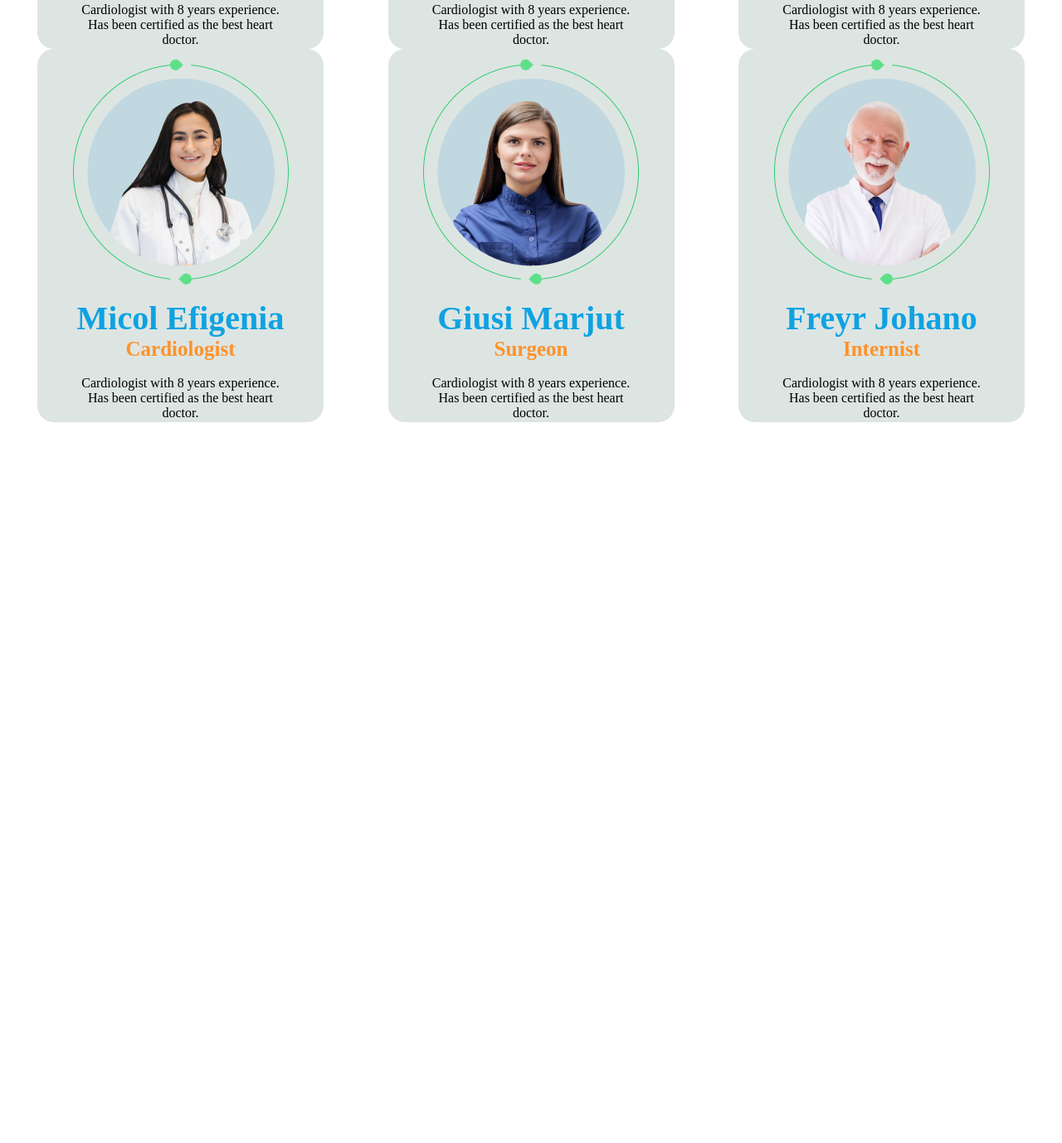
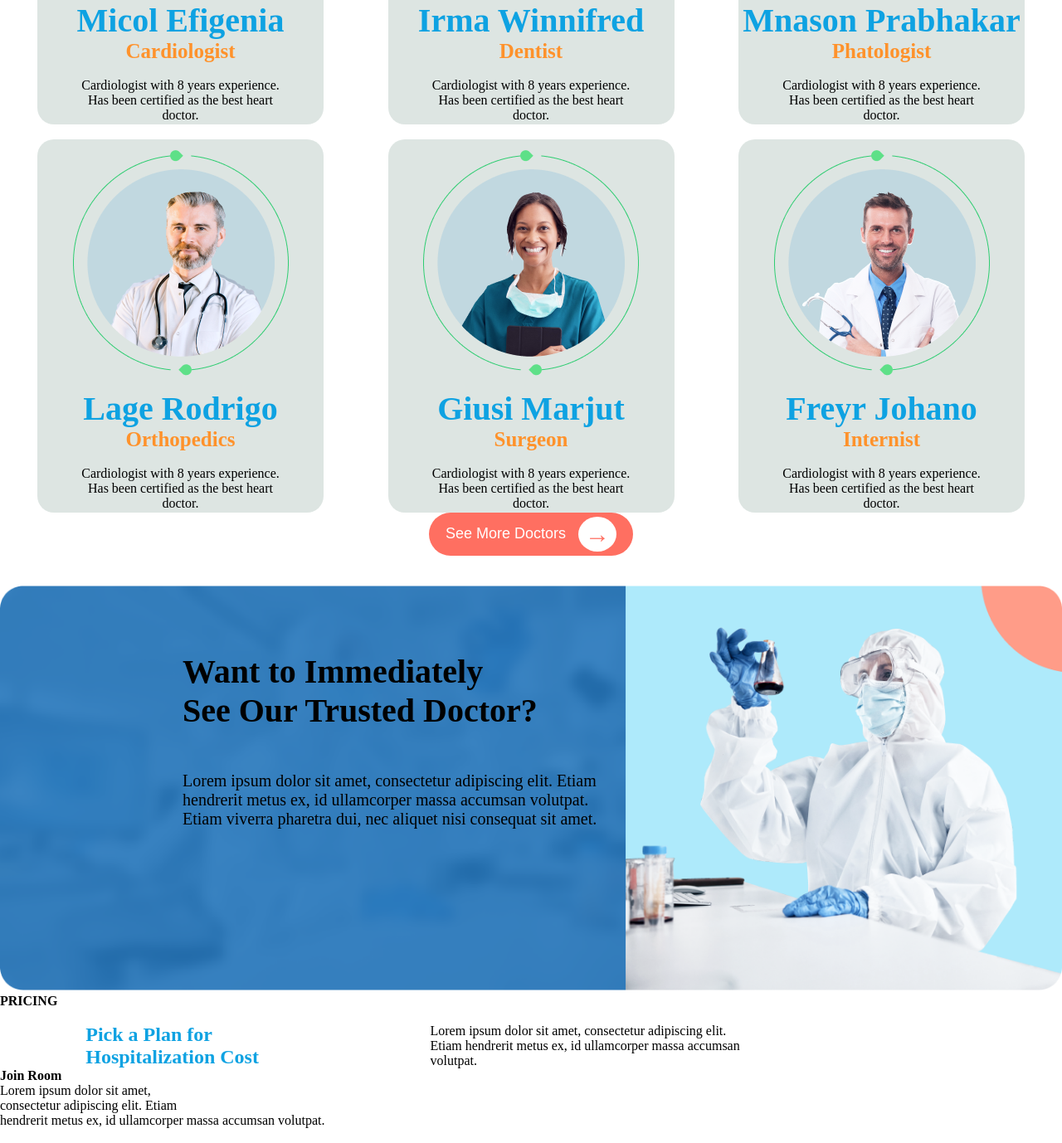
Before and after one commit to lemtiri/NLCLINIQUE-V2, a plain HTML site: page html/index.html in a window 1280 px wide. Shown: the part 3744-5122 px from the top of the page at 83% size. Before the commit the page ends 4253 px from the top, so only its background shows below. Drawn offline with Linux system fonts and the light colour scheme.

Commit message:
ajout de appointement HTML

```diff
--- a/css/style.css
+++ b/css/style.css
@@ -491,7 +491,7 @@ padding-top: 40px;
     cursor: pointer;
     text-decoration: none;
     position: relative;
-    margin-left: 525px;
+    margin-left: 510px;
 
   }
   .dctr1{
@@ -508,3 +508,70 @@ padding-top: 40px;
     padding-left: 45px;
     padding-right: 45px;
   }
+.ourdc{
+    display: inline-block;
+    background: #34d56d9d;
+    border: 2px solid #19e388;
+    color: white;
+    padding: 7px 30px ;
+    border-radius: 20px 20px 0px 20px;
+    font-size: 16px;
+    position: absolute;
+    left : 550px ;
+  }
+  .doctors{
+   text-align: center;
+  }
+  .seebtn {
+  background-color: #ff6f61;
+  color: white;
+  border: none;
+  border-radius: 50px;
+  padding: 5px 20px;
+  font-size: 18px;
+  font-weight: 500;
+  display: flex;
+  align-items: center;
+  justify-content: center;
+  gap: 15px;
+  cursor: pointer;
+
+  margin: 0 auto;
+}
+
+.seebtn .flx {
+  background-color: white;
+  color: #ff6f61;
+  border-radius: 50%;
+  padding: 4px 8px;
+  font-size: 18px;
+
+}
+.appointment-book{
+    display: flex;
+    justify-content: center;
+    position: relative;
+}
+.appointment-book-text{
+    position: absolute;
+    gap: 30px;
+    display: flex;
+    flex-direction: column;
+    gap: 50px;
+    left: 220px;
+    top: 80px;
+    font-size: 20px;
+
+}
+.appointment-book-text div{
+    background-color: rgba(227, 250, 255, 1);
+    display: flex;
+    justify-content: space-around;
+    align-items: center;
+    height: 50px;
+    width: 350px;
+    border-radius: 35px;
+    font-size: 15px;
+    font-family: fantasy;
+    cursor: pointer;
+}
--- a/html/index.html
+++ b/html/index.html
@@ -248,6 +248,17 @@
     <br>
     <!--doctors-->
     <div class="doctors">
+        <h4 class="ourdc">Our Doctors</h4>
+        <br>
+        <br>
+        <br>
+        <div class="mettdctr">
+            <h1 style="color: rgb(14, 162, 226);">Meet Our Expert
+
+                Doctors </h1>
+
+        </div>
+
         <div class="dctrs1">
             <div class="dctr1">
                 <img src="../images/dc1.png" alt="">
@@ -283,12 +294,13 @@
                             doctor.</p>
             </div>
         </div>
-         <div class="dctrs1">
+        <br>
+        <div class="dctrs1">
             <div class="dctr1">
-                <img src="../images/dc1.png" alt="">
-                <h3 style="color:  rgb(14, 162, 226); font-size: 40px;">Micol Efigenia<h3>
+                <img src="../images/dc4.png" alt="">
+                <h3 style="color:  rgb(14, 162, 226); font-size: 40px;">Lage Rodrigo<h3>
 
-                        <h4 style=" font-size :25px ; color: rgba(255, 146, 43);">Cardiologist</h4>
+                        <h4 style=" font-size :25px ; color: rgba(255, 146, 43);">Orthopedics</h4>
 
                         <br>
                         <p>Cardiologist with 8 years experience.<br>
@@ -296,7 +308,7 @@
                             doctor.</p>
             </div>
             <div class="dctr1">
-                <img src="../images/dc2.png" alt="">
+                <img src="../images/dc5.png" alt="">
                 <h3 style="color:  rgb(14, 162, 226); font-size: 40px;">Giusi Marjut<h3>
 
                         <h4 style=" font-size :25px ; color: rgba(255, 146, 43);">Surgeon</h4>
@@ -307,7 +319,7 @@
                             doctor.</p>
             </div>
             <div class="dctr1">
-                <img src="../images/dc3.png" alt="">
+                <img src="../images/dc6.png" alt="">
                 <h3 style="color:  rgb(14, 162, 226); font-size: 40px;">Freyr Johano<h3>
 
                         <h4 style=" font-size :25px ; color: rgba(255, 146, 43);">Internist</h4>
@@ -318,7 +330,57 @@
                             doctor.</p>
             </div>
         </div>
+        <button class="seebtn">
+            See More Doctors
+            <span style="font-size: 30px;" class="flx">→</span>
+        </button>
     </div>
+    <br>
+
+    <br>
+    <!--appointment-->
+    <div class="appointment-book">
+
+        <div class="appointment-book-text">
+            <h1> Want to Immediately<br>
+                See Our Trusted Doctor?
+            </h1>
+            <p>
+                Lorem ipsum dolor sit amet, consectetur adipiscing elit. Etiam<br>
+                hendrerit metus ex, id ullamcorper massa accumsan volutpat.<br>
+                Etiam viverra pharetra dui, nec aliquet nisi consequat sit amet.
+            </p>
+
+        </div>
+        <div>
+            <img src="../images/Framebachground.png"  width="100%">
+        </div>
+    </div>
+
+    <!--pricing-->
+<section>
+       <h4 class="pr" style="color: black;">PRICING</h4>
+        <br>
+
+        <div class="cntloren">
+            <h1 style="color: rgb(14, 162, 226);">Pick a Plan for  <br>Hospitalization Cost</h1>
+            <p>Lorem ipsum dolor sit amet, consectetur adipiscing elit. <br>Etiam hendrerit metus ex, id ullamcorper
+                massa accumsan <br>volutpat. </p>
+        </div>
+    </div>
+
+
+    <div>
+        <h4>Join Room</h4>
+        <p>Lorem ipsum dolor sit amet,<br>
+consectetur adipiscing elit. Etiam <br>
+hendrerit metus ex, id ullamcorper
+massa accumsan volutpat. </p>
+    </div>
+   </section>
+
+
+    <br>
 </body>
 
 
```
Also changed, not shown: images/dccc.png (added).
